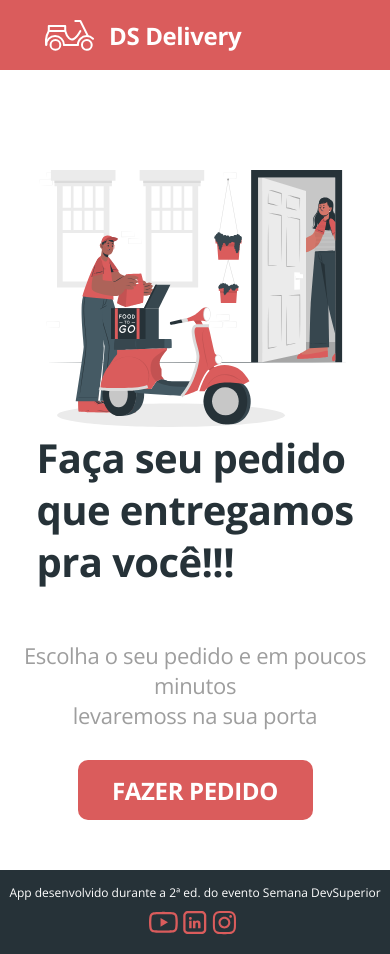
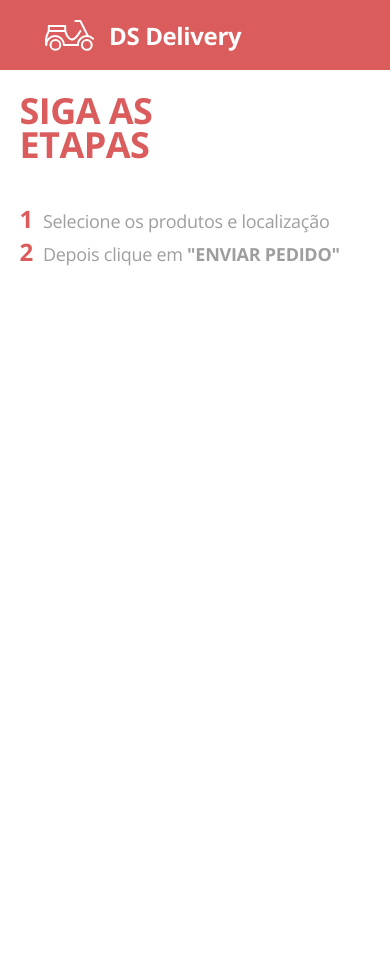
Before and after one commit to AlexPauloVieira/dsdeliver-sds2, a React (Create React App) app in the folder front-web/: page /orders in a window 390 px wide. After the commit the page ends 844 px from the top, so only its background shows below. Built offline with nearby package versions, Linux system fonts and the light colour scheme.

Commit message:
Adding routes and StepsHeader

```diff
--- a/front-web/package.json
+++ b/front-web/package.json
@@ -10,8 +10,10 @@
     "@types/node": "^12.19.12",
     "@types/react": "^16.14.2",
     "@types/react-dom": "^16.9.10",
+    "@types/react-router-dom": "^5.1.7",
     "react": "^17.0.1",
     "react-dom": "^17.0.1",
+    "react-router-dom": "^5.2.0",
     "react-scripts": "4.0.1",
     "typescript": "^4.1.3",
     "web-vitals": "^0.2.4"
--- a/front-web/public/index.html
+++ b/front-web/public/index.html
@@ -2,7 +2,7 @@
 <html lang="en">
   <head>
     <meta charset="utf-8" />
-    <link rel="icon" href="%PUBLIC_URL%/favicon.ico" />
+    <link rel="icon" href="%PUBLIC_URL%/logo.svg" />
     <meta name="viewport" content="width=device-width, initial-scale=1" />
     <meta name="theme-color" content="#000000" />
     <meta
--- a/front-web/src/App.tsx
+++ b/front-web/src/App.tsx
@@ -1,14 +1,8 @@
 import "./App.css";
-import Navbar from "./Navbar";
-import Home from "./Home";
+import Routes from "./Routes";
 
 function App() {
-  return (
-    <>
-      <Navbar />
-      <Home />
-    </>
-  );
+  return <Routes />;
 }
 
 export default App;
--- a/front-web/src/Footer/styles.css
+++ b/front-web/src/Footer/styles.css
@@ -1,6 +1,7 @@
 .main-footer {
+  margin-top: 50px;
   padding-top: 15px;
-  padding-bottom: 15px;
+  padding-bottom: 5px;
   background-color: var(--dark-color);
   font-weight: normal;
   font-size: 12px;
--- a/front-web/src/Home/index.tsx
+++ b/front-web/src/Home/index.tsx
@@ -1,6 +1,7 @@
-import "./styles.css";
+import { Link } from "react-router-dom";
 import { ReactComponent as MainImage } from "./main.svg";
 import Footer from "../Footer";
+import "./styles.css";
 
 function Home() {
   return (
@@ -15,9 +16,9 @@ function Home() {
               Escolha o seu pedido e em poucos minutos <br /> levaremoss na sua
               porta
             </h3>
-            <a href='orders' className='home-btn-order'>
+            <Link to='orders' className='home-btn-order'>
               FAZER PEDIDO
-            </a>
+            </Link>
           </div>
           <div className='home-image'>
             <MainImage />
--- a/front-web/src/Home/styles.css
+++ b/front-web/src/Home/styles.css
@@ -1,5 +1,5 @@
 .home-container {
-  padding-top: 100px;
+  padding-top: 60px;
   height: calc(100vh - 254px);
 }
 
--- a/front-web/src/Navbar/index.tsx
+++ b/front-web/src/Navbar/index.tsx
@@ -1,13 +1,14 @@
 import "./styles.css";
 import { ReactComponent as Logo } from "./logo.svg";
+import { Link } from "react-router-dom";
 
 function Navbar() {
   return (
     <nav className='main-navbar'>
       <Logo />
-      <a href='home' className='logo-text'>
+      <Link to='/' className='logo-text'>
         DS Delivery
-      </a>
+      </Link>
     </nav>
   );
 }
--- /dev/null
+++ b/front-web/src/Orders/StepsHeader.tsx
@@ -0,0 +1,23 @@
+function StepsHeader() {
+  return (
+    <header className='orders-steps-container'>
+      <div className='orders-steps-content'>
+        <h1 className='steps-title'>
+          SIGA AS <br /> ETAPAS
+        </h1>
+        <ul className='steps-items'>
+          <li>
+            <span className='steps-number'>1</span>
+            Selecione os produtos e localização
+          </li>
+          <li>
+            <span className='steps-number'>2</span>
+            Depois clique em <strong>"ENVIAR PEDIDO"</strong>
+          </li>
+        </ul>
+      </div>
+    </header>
+  );
+}
+
+export default StepsHeader;
--- /dev/null
+++ b/front-web/src/Orders/index.tsx
@@ -0,0 +1,12 @@
+import StepsHeader from "./StepsHeader";
+import "./styles.css";
+
+function Orders() {
+  return (
+    <div className='orders-container'>
+      <StepsHeader />
+    </div>
+  );
+}
+
+export default Orders;
--- /dev/null
+++ b/front-web/src/Orders/styles.css
@@ -0,0 +1,294 @@
+.orders-container {
+  background-color: var(--light-color);
+}
+
+.orders-container h3 {
+  margin: 0;
+}
+
+.orders-steps-container {
+  display: flex;
+  justify-content: center;
+  background-color: #fff;
+  margin-bottom: 30px;
+}
+
+.orders-steps-content {
+  display: flex;
+  padding: 25px 0;
+  width: 70%;
+}
+
+.steps-title {
+  font-weight: bold;
+  font-size: 36px;
+  line-height: 34px;
+  letter-spacing: -0.015em;
+  color: var(--primary-color);
+  margin-right: 100px;
+}
+
+.steps-items {
+  list-style-type: none;
+}
+
+.steps-items li {
+  font-weight: normal;
+  font-size: 18px;
+  line-height: 25px;
+  letter-spacing: -0.015em;
+  color: var(--secondary-color);
+}
+
+.steps-items .steps-number {
+  font-size: 24px;
+  font-style: normal;
+  font-weight: bold;
+  line-height: 33px;
+  letter-spacing: -0.015em;
+  color: var(--primary-color);
+  margin-right: 10px;
+}
+
+.orders-list-container {
+  display: flex;
+  justify-content: center;
+}
+
+.orders-list-items {
+  width: 70%;
+  display: grid;
+  grid-template-columns: repeat(auto-fill, 235px);
+  grid-gap: 20px 15px;
+  justify-content: space-between;
+}
+
+.order-card-container {
+  background-color: #fff;
+  box-shadow: 0px 4px 20px rgba(0, 0, 0, 0.25);
+  border-radius: 10px;
+  padding: 15px;
+  cursor: pointer;
+}
+
+.order-card-container.selected {
+  border: 4px solid #008e5b;
+  box-sizing: border-box;
+  box-shadow: 0px 4px 20px rgba(0, 0, 0, 0.25);
+  border-radius: 10px;
+}
+
+.order-card-container:hover {
+  transform: scale(1.01);
+}
+
+.order-card-title {
+  font-weight: bold;
+  font-size: 18px;
+  line-height: 25px;
+  letter-spacing: -0.015em;
+  color: var(--primary-color);
+  text-align: center;
+}
+
+.order-card-container.selected .order-card-title {
+  color: #008e5b;
+}
+
+.order-card-image {
+  border-radius: 10px;
+  margin-top: 15px;
+  margin-bottom: 15px;
+  width: 100%;
+}
+
+.order-card-price {
+  font-weight: bold;
+  font-size: 24px;
+  line-height: 33px;
+  letter-spacing: -0.015em;
+  color: var(--primary-color);
+  text-align: left;
+}
+
+.order-card-container.selected .order-card-price {
+  color: #008e5b;
+}
+
+.order-card-description {
+  border-top: 1px solid #e6e6e6;
+  margin-top: 15px;
+  padding-top: 15px;
+}
+
+.order-card-description h3 {
+  font-size: 16px;
+  line-height: 22px;
+  letter-spacing: -0.015em;
+  color: var(--secondary-color);
+}
+
+.order-card-description p {
+  font-weight: normal;
+  font-size: 14px;
+  line-height: 19px;
+  letter-spacing: -0.015em;
+
+  color: var(--secondary-color);
+}
+
+.order-location-container {
+  display: flex;
+  justify-content: center;
+}
+
+.order-location-content {
+  width: 70%;
+  margin: 30px 0 120px 0;
+  padding: 20px 0;
+  height: 400px;
+  background: #fff;
+  box-shadow: 0px 4px 20px rgba(0, 0, 0, 0.25);
+  border-radius: 10px;
+}
+
+.filter-container {
+  display: flex;
+  justify-content: center;
+  margin-top: 20px;
+}
+
+.filter {
+  width: 80%;
+}
+
+.filter > div {
+  border-radius: 10px;
+  min-height: 60px;
+}
+
+.leaflet-container {
+  width: 100%;
+  height: 100%;
+  border-radius: 10px;
+  margin-top: 20px;
+  z-index: 0;
+}
+
+.order-location-title {
+  font-weight: bold;
+  font-size: 18px;
+  line-height: 25px;
+  text-align: center;
+  letter-spacing: -0.015em;
+  color: var(--secondary-color);
+}
+
+.order-summary-container {
+  display: flex;
+  justify-content: center;
+  margin-bottom: 30px;
+}
+
+.order-summary-content {
+  width: calc(70% - 40px);
+  display: flex;
+  justify-content: space-between;
+  background: #fff;
+  box-shadow: 0px 4px 20px rgba(0, 0, 0, 0.25);
+  border-radius: 10px;
+  background-color: var(--primary-color);
+  color: #fff;
+  padding: 20px;
+}
+
+.amount-selected-container {
+  font-weight: normal;
+  font-size: 11px;
+  line-height: 15px;
+  letter-spacing: -0.015em;
+  display: block;
+  margin-bottom: 10px;
+}
+
+.amount-selected {
+  font-weight: bold;
+  font-size: 16px;
+  line-height: 15px;
+  letter-spacing: -0.015em;
+  margin-right: 5px;
+}
+
+.order-summary-total {
+  font-weight: normal;
+  font-size: 14px;
+  line-height: 15px;
+  letter-spacing: -0.015em;
+  color: #fff;
+  display: block;
+}
+
+.order-summary-price {
+  font-weight: bold;
+  font-size: 18px;
+  line-height: 19px;
+  letter-spacing: -0.015em;
+  color: #fff;
+  margin-right: 5px;
+}
+
+.order-summary-make-order {
+  width: 220px;
+  height: 45px;
+  background: #fff;
+  border-radius: 10px;
+  font-weight: bold;
+  font-size: 18px;
+  line-height: 25px;
+  text-align: center;
+  letter-spacing: -0.015em;
+  color: var(--primary-color);
+  border: 0;
+  cursor: pointer;
+}
+
+.order-summary-make-order:focus {
+  outline: none;
+}
+
+.order-summary-make-order:hover {
+  background-color: #fcf2f2;
+  transform: scale(1.01);
+}
+
+@media only screen and (max-width: 768px) {
+  .orders-steps-content {
+    display: flex;
+    flex-direction: column;
+    padding: 0;
+    width: 90%;
+  }
+
+  .steps-items {
+    padding: 0;
+  }
+
+  .order-location-content {
+    width: 90%;
+  }
+
+  .order-location-container {
+    margin-bottom: 20px;
+  }
+
+  .order-summary-content {
+    width: 80%;
+    display: flex;
+    flex-direction: column;
+  }
+
+  .order-summary-make-order {
+    margin-top: 15px;
+    width: 100%;
+  }
+}
--- /dev/null
+++ b/front-web/src/Routes.tsx
@@ -0,0 +1,23 @@
+import React from "react";
+import { BrowserRouter, Route, Switch } from "react-router-dom";
+import Home from "./Home";
+import Navbar from "./Navbar";
+import Orders from "./Orders";
+
+function Routes() {
+  return (
+    <BrowserRouter>
+      <Navbar />
+      <Switch>
+        <Route path='/' exact>
+          <Home />
+        </Route>
+        <Route path='/orders'>
+          <Orders />
+        </Route>
+      </Switch>
+    </BrowserRouter>
+  );
+}
+
+export default Routes;
```
Also changed, not shown: front-web/public/logo.svg (added), 1 other file (tests, documents, lock files or other folders).
